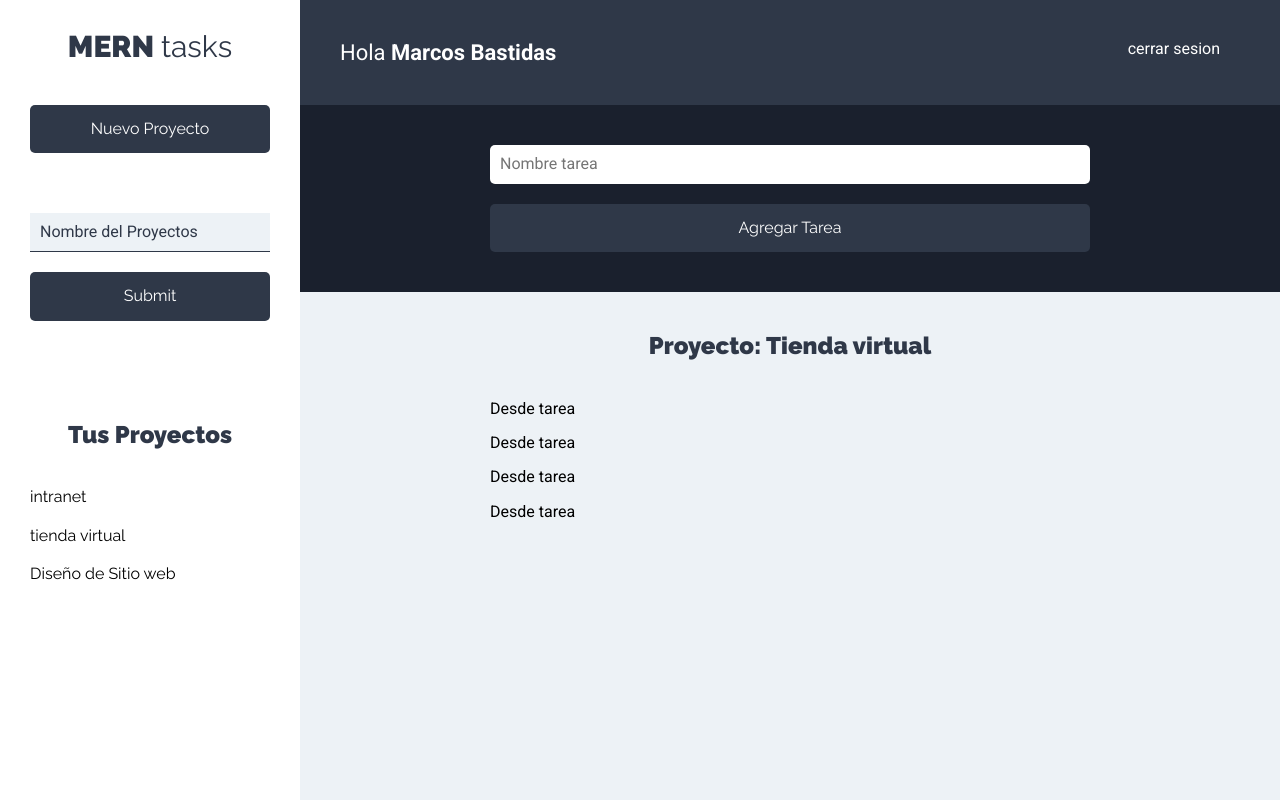
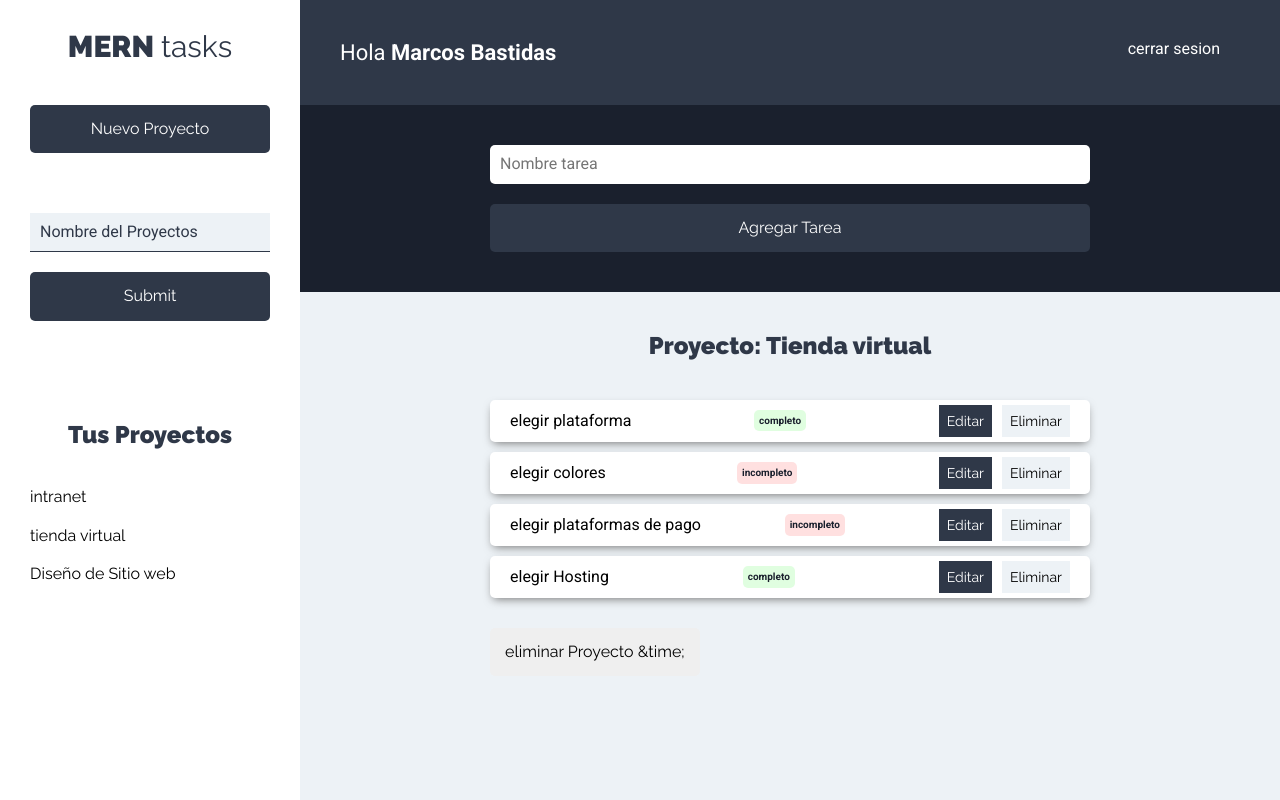
Before and after one commit to Marcos0204/client-_task_manager, a React (Create React App) app: page /proyectos in a window 1280 px wide. Built offline with nearby package versions, Linux system fonts and the light colour scheme.

Commit message:
update-components

```diff
--- a/src/components/tareas/ListadoTareas.jsx
+++ b/src/components/tareas/ListadoTareas.jsx
@@ -18,7 +18,14 @@
                         <Tarea tarea={tarea} key={index}/>
                     ))
                 }
+                <button
+                    type='button'
+                    className='btn btn-eliminar'
+                >
+                    eliminar Proyecto &time;
+                </button>
             </ul>
+
         </>
     )
 }
--- a/src/components/tareas/Tarea.jsx
+++ b/src/components/tareas/Tarea.jsx
@@ -1,8 +1,44 @@
 import React from 'react'
 
-const Tarea = () => {
+const Tarea = ({tarea}) => {
     return (
-        <p>Desde tarea</p>
+        <li className='tarea sombra'>
+            {tarea.nombre}
+            <div className="estado">
+                {tarea.estado
+                    ? (
+                        <button
+                            type='button'
+                            className='completo'
+                        >
+                            completo
+                        </button>
+                    )
+                    : (
+                        <button
+                            type='button'
+                            className='incompleto'
+                        >
+                            incompleto
+                        </button>
+                    )
+                }
+            </div>
+            <div className="acciones">
+                <button
+                    type='button'
+                    className='btn btn-primario'
+                >
+                    Editar
+                </button>
+                <button
+                    type='button'
+                    className='btn btn-secundario'
+                >
+                    Eliminar
+                </button>
+            </div>
+        </li>
     )
 }
 
--- /dev/null
+++ b/src/context/proyectos/proyectoContext.js
@@ -0,0 +1,5 @@
+import { createContext } from "react";
+
+const proyectoContext = createContext();
+
+export default proyectoContext;
```
Also changed, not shown: src/context/proyectos/proyectoReducer.js (added), src/context/proyectos/proyectoState.js (added), src/types/index.js (added).
